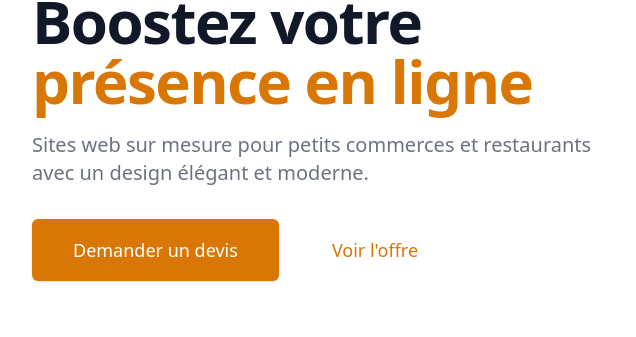
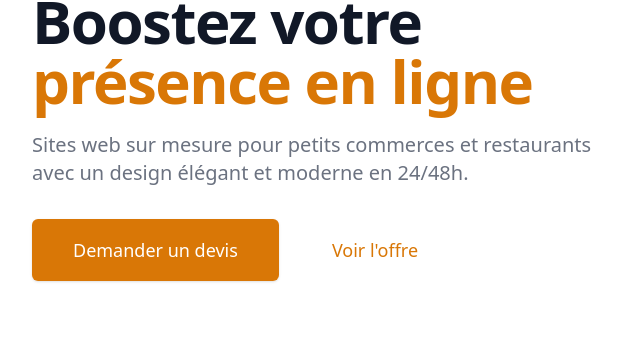
Before and after one commit to Rikka230/NocWeb, a plain HTML site: page index.html in a window 1280 px wide. Shown: the part 185-522 px from the top of the page, 0-636 px from the left. Drawn offline with nearby package versions, Linux system fonts and the light colour scheme.

Commit message:
Update index.html

```diff
--- a/index.html
+++ b/index.html
@@ -73,7 +73,7 @@
                             <span class="block text-amber-600">présence en ligne</span>
                         </h1>
                         <p class="mt-3 text-base text-gray-500 sm:mt-5 sm:text-lg sm:max-w-xl sm:mx-auto md:mt-5 md:text-xl lg:mx-0">
-                            Sites web sur mesure pour petits commerces et restaurants avec un design élégant et moderne.
+                            Sites web sur mesure pour petits commerces et restaurants avec un design élégant et moderne en 24/48h.
                         </p>
                         <div class="mt-5 sm:mt-8 sm:flex sm:justify-center lg:justify-start">
                             <div class="rounded-md shadow">
```
